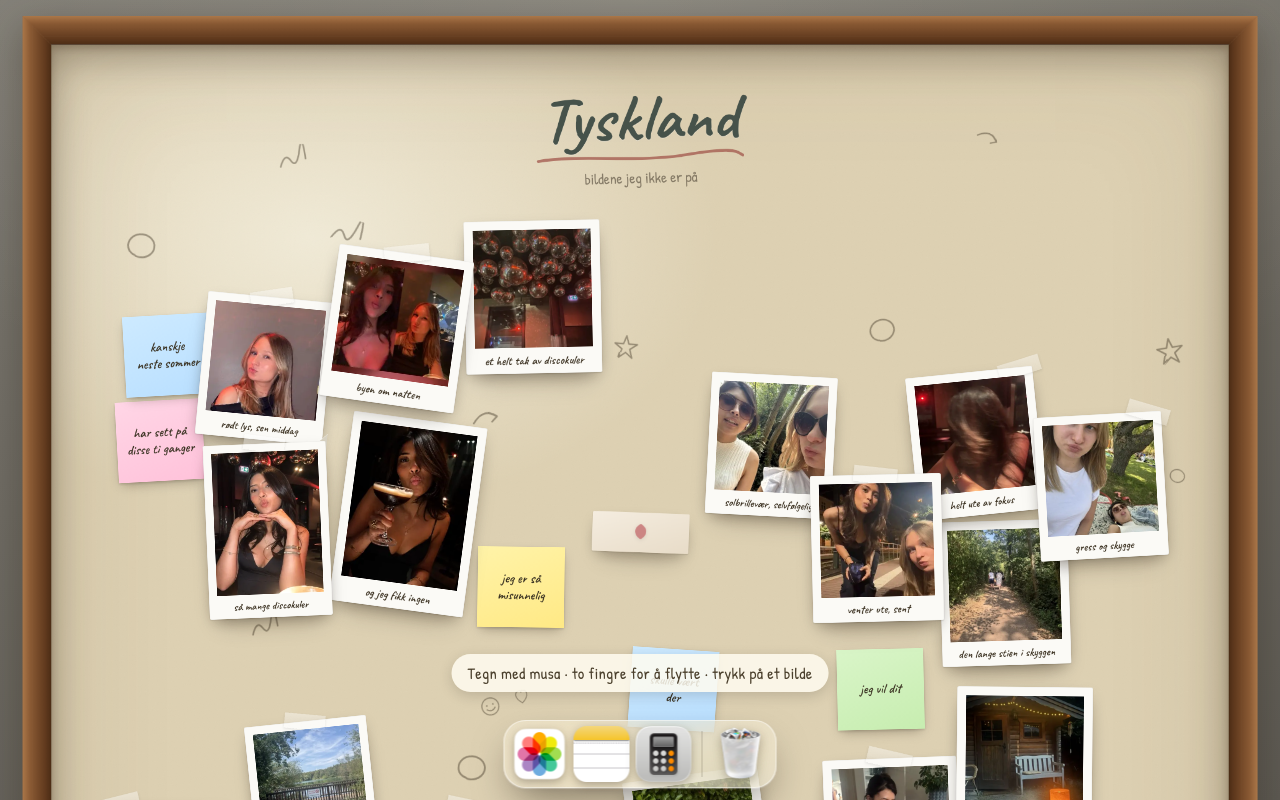
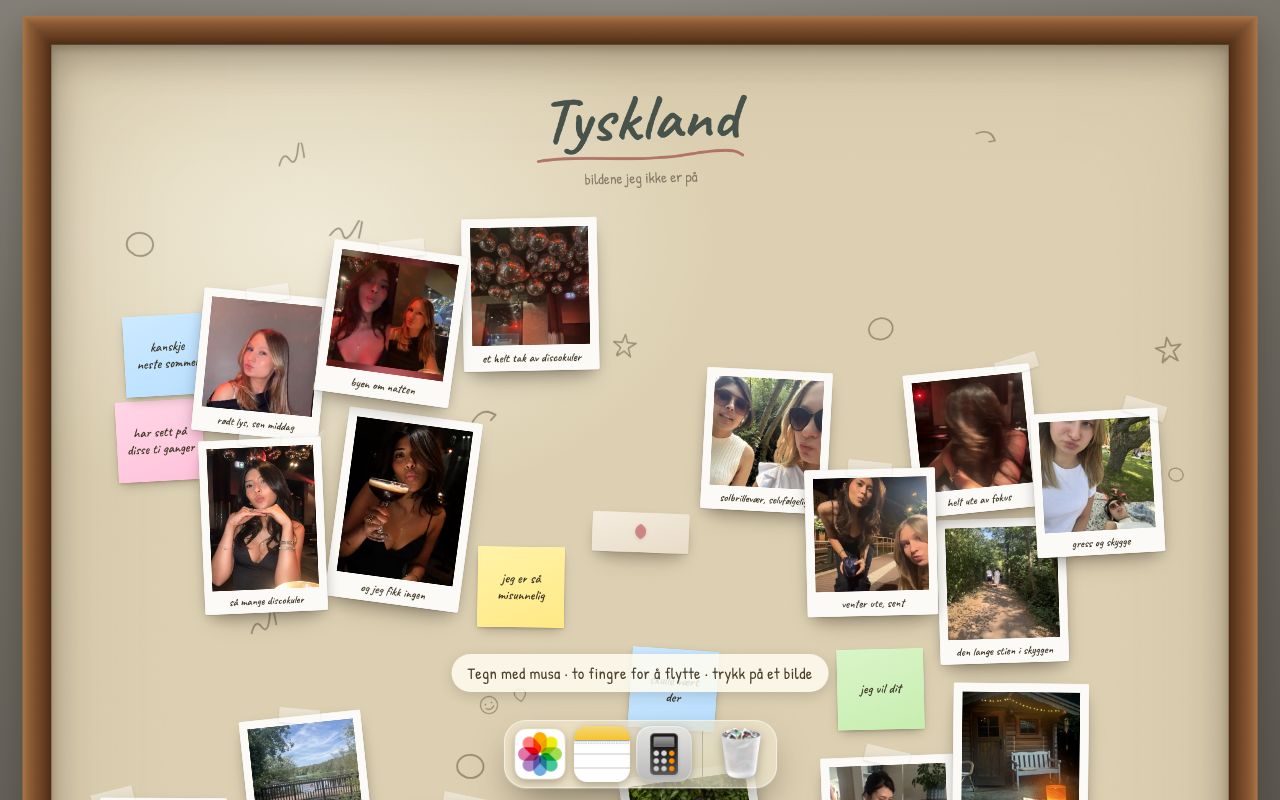
Before and after one commit to DrMoma/Jas-nats-tyskland, a website built with Vite: page index.html in a window 1280 px wide. Both pictures are taken after a click on the button "åpne tavla". Built offline with nearby package versions, Linux system fonts and the light colour scheme.

Commit message:
Ingen parallax, tekstvalg under tegning, dock sentrert

```diff
--- a/src/draw.js
+++ b/src/draw.js
@@ -77,8 +77,9 @@ export function initDrawing(board) {
 
   const onDown = (e) => {
     if (e.pointerType === 'mouse' && e.button !== 0) return;
-    // Cards, notes and the letter handle their own drag.
-    if (e.target.closest('[data-draggable]')) return;
+    // Cards, notes and the letter handle their own drag. Text elements should
+    // stay selectable — the pen must not steal the pointer from them.
+    if (e.target.closest('[data-draggable], input, textarea, [contenteditable], .notes-text, .mac-window')) return;
 
     active.add(e.pointerId);
 
--- a/src/parallax.js
+++ b/src/parallax.js
@@ -12,7 +12,7 @@ const reduceMotion = window.matchMedia('(prefers-reduced-motion: reduce)').match
 
 // Peak travel in board pixels, for an element at full depth with the cursor in
 // a corner. Much more than this and the board stops feeling pinned to a wall.
-const MAX_PX = 10;
+const MAX_PX = 0;
 
 const registry = [];
 let boardRef = null;
--- a/src/style.css
+++ b/src/style.css
@@ -1198,10 +1198,12 @@ body.no-scroll {
 
 .dock {
   position: fixed;
-  left: 50%;
+  left: 0;
+  right: 0;
   bottom: 12px;
   z-index: 990;
-  translate: -50% 0;
+  display: flex;
+  justify-content: center;
   transform: translateY(120%);
   opacity: 0;
   transition: transform 0.6s cubic-bezier(0.22, 1, 0.36, 1), opacity 0.5s ease;
```
